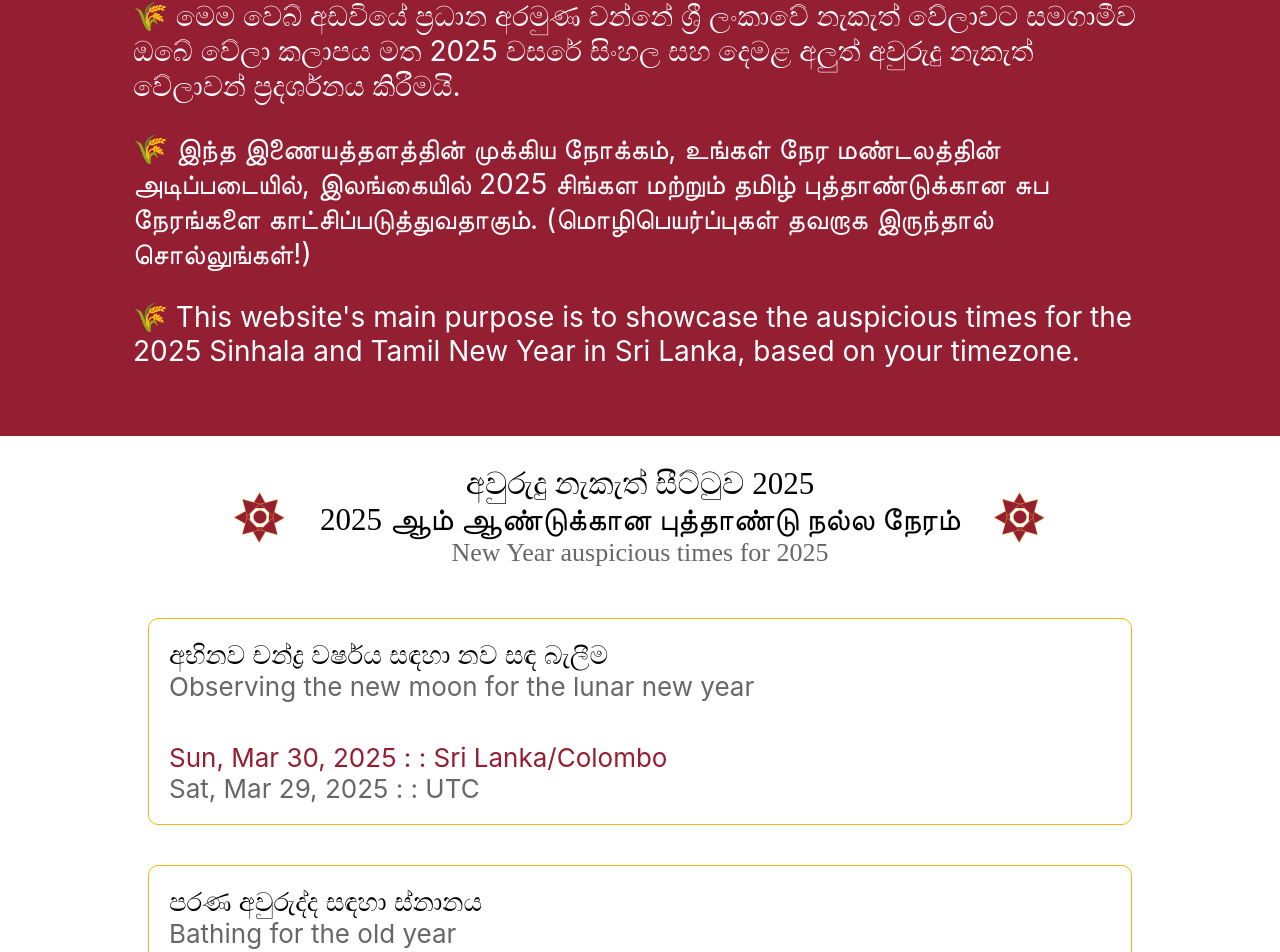
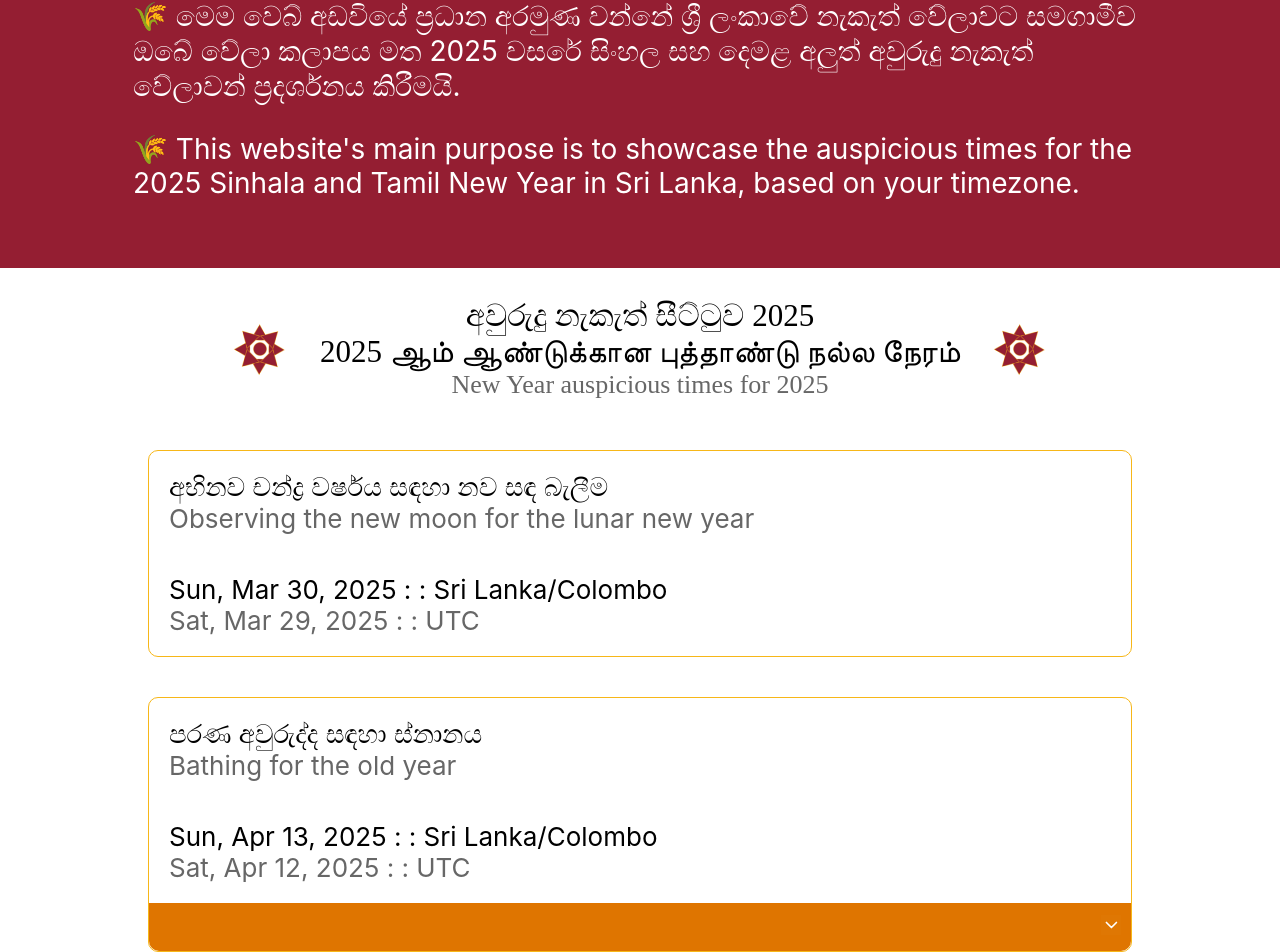
Before and after one commit to koho-koho/koho-koho.github.io, a React (Create React App) app in the folder koho-koho/: page / in a window 1280 px wide. Shown: the part 231-1183 px from the top of the page. Built offline with nearby package versions, Linux system fonts and the light colour scheme.

Commit message:
Update css, add tamil request

```diff
--- a/koho-koho/src/App.css
+++ b/koho-koho/src/App.css
@@ -106,3 +106,9 @@ a:hover {
 a:active {
     text-decoration: underline;
 }
+
+.tamil-description-container {
+    color: #fff;
+    font-size: calc(12px + 2vmin);
+    background-color: #DF7500;
+}
--- a/koho-koho/src/App.tsx
+++ b/koho-koho/src/App.tsx
@@ -23,11 +23,6 @@ const App = () => {
                             වසරේ සිංහල සහ දෙමළ අලුත් අවුරුදු
                             නැකැත් වේලාවන් ප්‍රදර්ශනය කිරීමයි.</p>
 
-                        <p> 🌾 இந்த இணையத்தளத்தின் முக்கிய நோக்கம், உங்கள் நேர மண்டலத்தின் அடிப்படையில், இலங்கையில் 2025
-                            சிங்கள மற்றும் தமிழ் புத்தாண்டுக்கான சுப நேரங்களை காட்சிப்படுத்துவதாகும். (மொழிபெயர்ப்புகள்
-                            தவறாக இருந்தால் சொல்லுங்கள்!)
-                        </p>
-
                         <p> 🌾 This website's main purpose is to showcase the auspicious times for the 2025 Sinhala and
                             Tamil
                             New
@@ -45,6 +40,15 @@ const App = () => {
                 </div>
             </header>
             <Nakath/>
+            <div className="tamil-description-container">
+                <div className="description-inner-container">
+                    <p> வணக்கம் என் தமிழ் நண்பர்களே, தமிழில் உள்ளடக்கத்தைச் சேர்ப்பதில் தமிழ்
+                        மொழியைப் பற்றி எனக்கு
+                        நம்பிக்கை இல்லை (நீங்கள் சொல்வது போல்!). எனவே, நீங்கள் எனக்கு உதவ முடிந்தால், தயவுசெய்து
+                        தொடர்பு கொள்ளவும் 🤍
+                    </p>
+                </div>
+            </div>
             <footer className="footer"> Made with ❤️ by
                 <a href="https://github.com/Milindi-Kodikara" target="_blank">Milindi Kodikara</a> : : <a
                     href="https://ko-fi.com/milindi" target="_blank"> Shout me
--- a/koho-koho/src/components/card.css
+++ b/koho-koho/src/components/card.css
@@ -20,10 +20,6 @@
     font-size: calc(10px + 2vmin);
 }
 
-.card-time-heading {
-    color: #941E32;
-}
-
 .card-sub-heading {
     color: #676767;
     font-size: calc(10px + 2vmin);
@@ -32,7 +28,7 @@
 button {
     padding: 10px;
     font-size: calc(8px + 2vmin);
-    background-color: #941E32;
+    background-color: #DF7500;
     color: white;
     font-weight: bold;
     cursor: pointer;
--- a/koho-koho/src/components/card.tsx
+++ b/koho-koho/src/components/card.tsx
@@ -13,7 +13,7 @@ const Card = (props: { titles: string[], times: string[], descriptions?: string[
                     <div className="card-sub-heading">{props.titles[1]}</div>
                 </div>
                 <div className="card-item-titles">
-                    <div className="card-heading card-time-heading">{props.times[0]}</div>
+                    <div className="card-heading">{props.times[0]}</div>
                     <div className="card-sub-heading">{props.times[1]}</div>
                 </div>
             </div>
```
